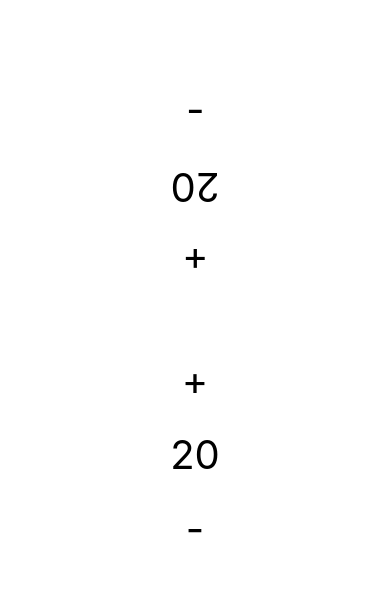
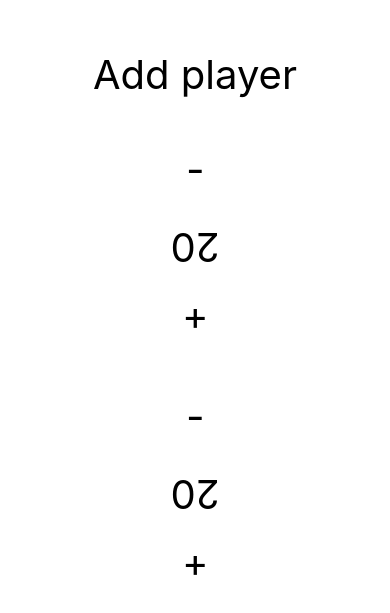
Before and after one commit to Westblat/MtgLifeCounter, a React Native app: screen / in a window 390 px wide. Shown: the part 101-714 px from the top of the page. Built offline with nearby package versions, Linux system fonts and the light colour scheme.

Commit message:
Implemented dynamic player card functionality

```diff
--- a/src/views/components/PlayerCard.js
+++ b/src/views/components/PlayerCard.js
@@ -3,17 +3,17 @@ import { Text, View } from 'react-native';
 import { styles } from '../styles';
 import { Button } from './Button';
 
-export function PlayerCard({ text, lifeAction, style }) {
+export function PlayerCard({ text, lifeAction, style, player }) {
     return (
         <View>
             <View style={style}>
                 <Button
-                    action={() => { lifeAction(1) }}
+                    action={() => { lifeAction(player, 1) }}
                     label='+'
                 />
                 <Text style={styles.life}>{text}</Text>
                 <Button
-                    action={() => { lifeAction(-1) }}
+                    action={() => { lifeAction(player, -1) }}
                     label='-'
                 />
             </View>
--- a/src/views/index.js
+++ b/src/views/index.js
@@ -1,23 +1,40 @@
 import React, { useState } from 'react';
-import { View } from 'react-native';
+import { View, ScrollView } from 'react-native';
 import { styles } from './styles'
 import { PlayerCard } from './components/PlayerCard'
+import { Button } from './components/Button';
 
 const Home = () => {
-    const [p1Life, setp1Life] = useState(20)
-    const [p2Life, setp2Life] = useState(20)
+    const [playerStatus, changePlayerStatus] = useState({ p1: { life: 20 }, p2: { life: 20 } })
+    const [playerAmount, changePlayerAmount] = useState(2)
 
-    const changeLifeP1 = (life) => {
-        setp1Life(p1Life + life)
+    const changeLife = (player, life) => {
+        changePlayerStatus(
+            { ...playerStatus,
+                [player]: { life: playerStatus[player].life + life } }
+        )
     }
-    const changeLifeP2 = (life) => {
-        setp2Life(p2Life + life)
+    const addPlayer = () => {
+        // There is currently this button for adding players. Only used to
+        const newPlayer = `p${playerAmount + 1}`
+        changePlayerStatus(
+            { ...playerStatus, [newPlayer]: { life: 20 } }
+        )
+        changePlayerAmount(playerAmount + 1)
     }
-
     return (
         <View style={styles.container}>
-            <PlayerCard text={p2Life} lifeAction={changeLifeP2} style={styles.lifeContainer1} />
-            <PlayerCard text={p1Life} lifeAction={changeLifeP1} style={styles.lifeContainer2} />
+            <Button
+                label='Add player'
+                action={addPlayer} />
+            {Object.keys(playerStatus).map((playerNumber) => (
+                <PlayerCard
+                    key={playerNumber}
+                    player={playerNumber}
+                    text={playerStatus[playerNumber].life}
+                    lifeAction={changeLife}
+                    style={styles.lifeContainer1} />
+            ))}
         </View>
     )
 }
```
